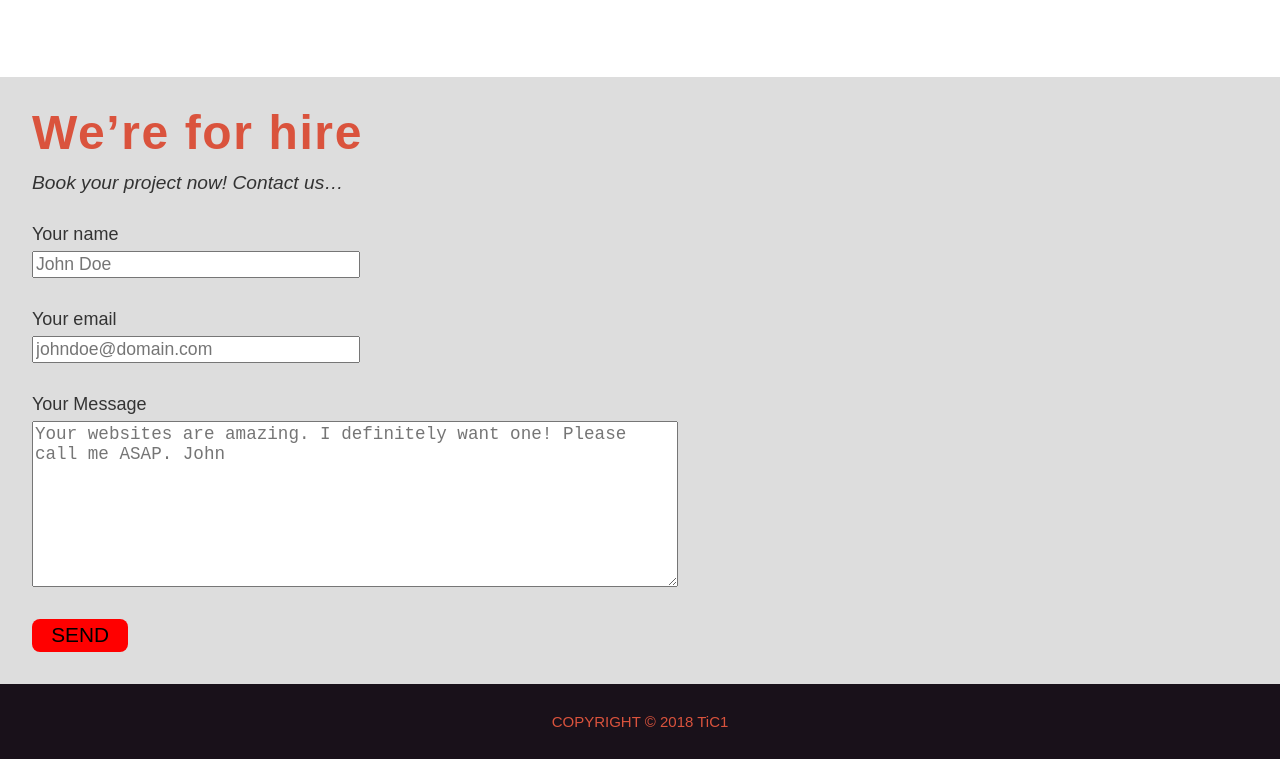
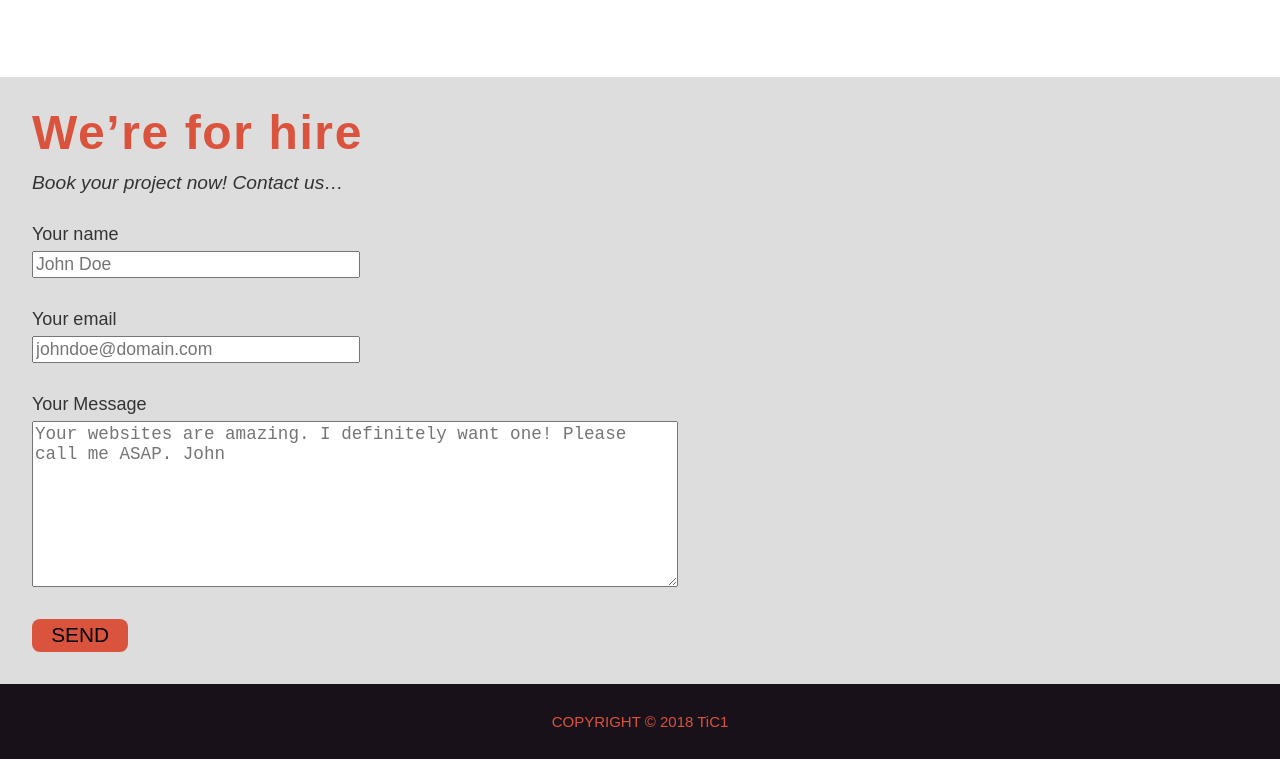
Before and after one commit to TiC-1/Week1_project_website, a plain HTML site: page index.html in a window 1280 px wide. Shown: the part 1766-2525 px from the top of the page. Drawn offline with Linux system fonts and the light colour scheme.

Commit message:
fixing issue #33

```diff
--- a/style.css
+++ b/style.css
@@ -222,7 +222,7 @@ section h2:nth-child(1) { /* section main title h2 */
 }
 
 .contactForm__button input {
- background-color: red;
+ background-color: #da533d;
  padding: 0.3rem 1.2rem;
  border: none;
  border-radius: 0.5rem;
```
